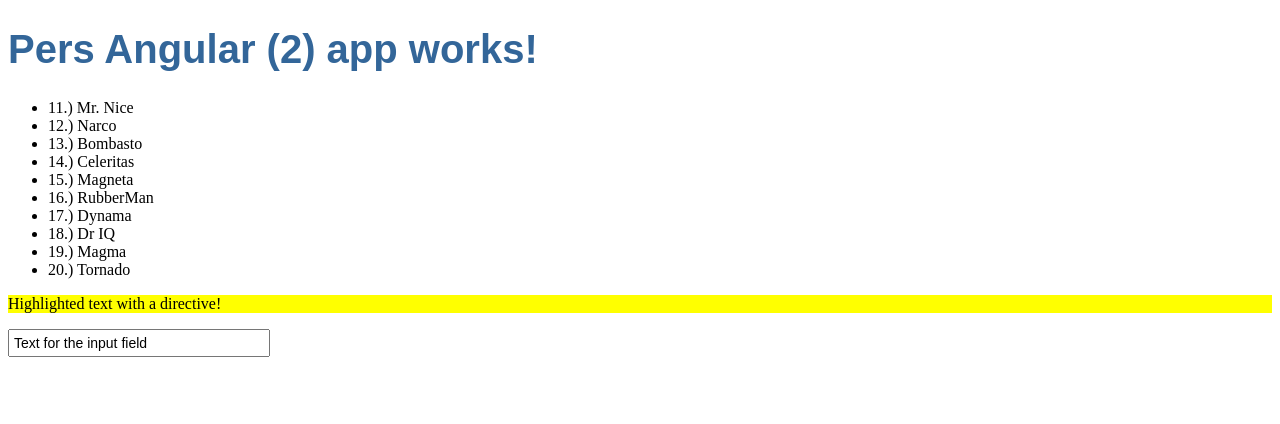
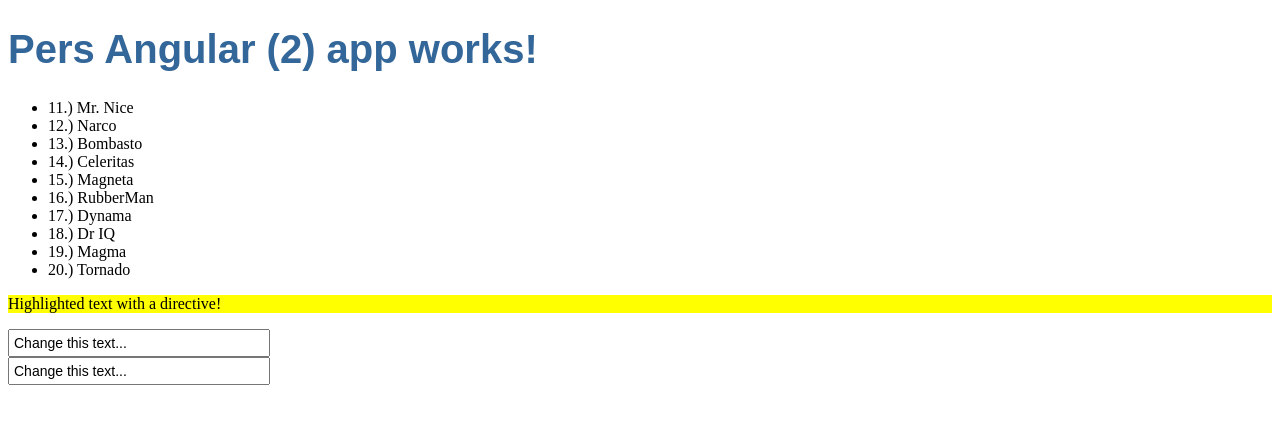
Before and after one commit to persyl/PersAngularApp, an Angular app: page / in a window 1280 px wide. Shown: the top 424 px of the page. Built offline with nearby package versions, Linux system fonts and the light colour scheme.

Commit message:
Key up event

```diff
--- a/src/app/app.component.html
+++ b/src/app/app.component.html
@@ -6,4 +6,10 @@
 </ul>
 <p *ngIf="age < 40">Ett stycke som ej syns. {{age}}</p>
 <p myHighlight>Highlighted text with a directive!</p>
-<input class="greeting" type="text" [value]="greeting" />
+
+<!-- Two ways of showing a property value from the model -->
+<!-- With [value] -->
+<input class="greeting" type="text" [value]="greeting" (keyup)="greeting = $event.target.value" />
+<br />
+<!-- With [(ngModel)] -->
+<input class="greeting" type="text" [(ngModel)]="greeting" />
--- a/src/app/app.component.ts
+++ b/src/app/app.component.ts
@@ -12,7 +12,7 @@
   title = 'Pers Angular (2) app works!';
   heroes: Hero[];
   age:number = 30;
-  greeting:string = 'Text for the input field';
+  greeting:string = 'Change this text...';
 
   ngOnInit(){
     this.age = 43;
```
